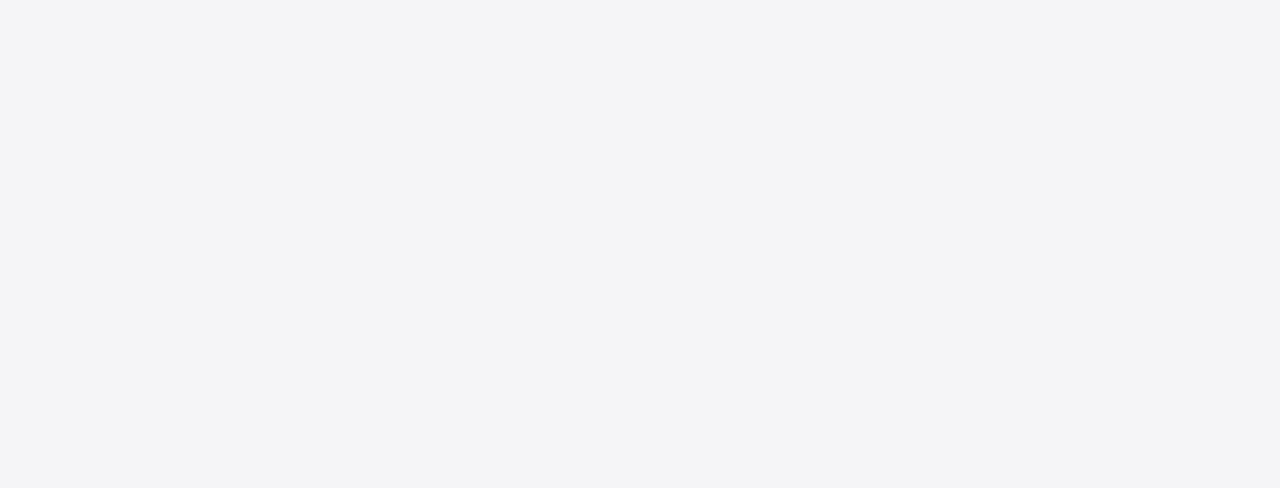
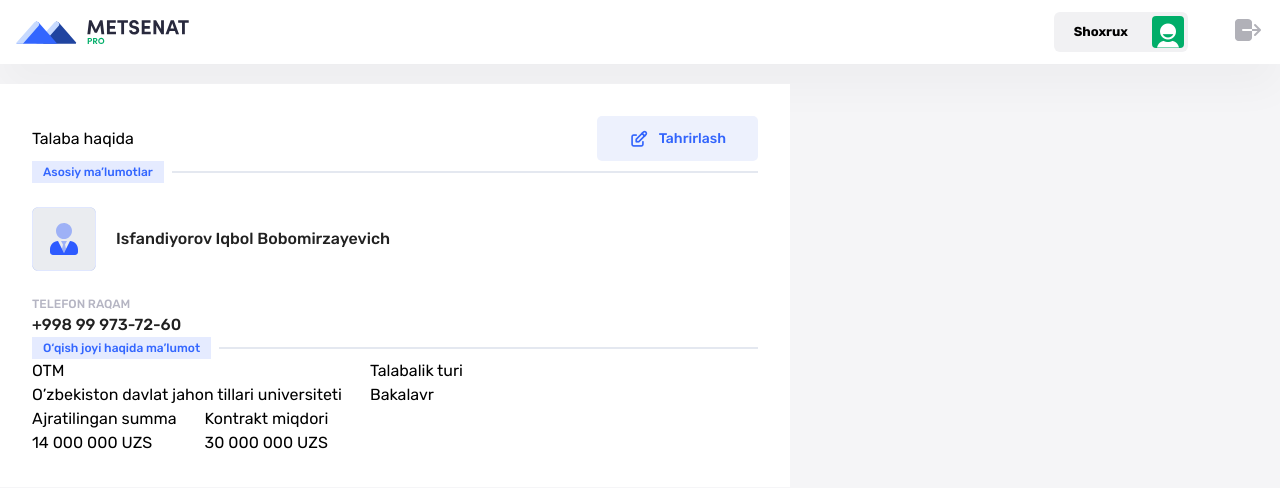
Before and after one commit to kamilovdev/Metsenat, a Vue app: page /student/1 in a window 1280 px wide. Before the commit this address had no page. Shown: the top 488 px of the page. Built offline with nearby package versions, Linux system fonts and the light colour scheme; what vue3-apexcharts would draw is missing.

Commit message:
fix: add student Page

```diff
--- a/src/components/Button/Cbutton.vue
+++ b/src/components/Button/Cbutton.vue
@@ -21,6 +21,8 @@ const buttonColor = computed(() => {
         return 'text-[15px] font-normal text-[#1D1D1F] bg-[#FFFFFF] px-1 py-[5] w-fit border border-[#DFE3E8] rounded-[4px] flex items-center gap-[8px]'
         case 'edit':
         return 'py-3 px-8 bg-[#EDF1FD] rounded-[5px] text-[14px] font-medium text-[#3365FC] w-fit flex items-center gap-[10px]'
+        case 'addStudent':
+        return 'py-[9px] px-8 bg-[#3366FF] rounded-[5px] font-medium text-white text-[14px] w-fit flex items-center gap-[10px]'
     }
 })
 </script>
--- a/src/components/Header/header.vue
+++ b/src/components/Header/header.vue
@@ -10,22 +10,22 @@
 <template>
     <div class="bg-white">
         <div class="containerMain py-[24px] flex justify-between">
-            <ul class="flex border-2 w-fit border-[#E0E7FF] rounded-md">
-                <li class="border-r border-gray-300 px-[54px] py-[10px] text-[12px] font-medium"
+            <ul class="flex border-2 w-fit border-[#E0E7FF] rounded-md ">
+                <li class="border-r border-gray-300 px-[54px] py-[10px] text-[12px] font-medium hover:bg-[#3366FF] hover:text-white"
                     :class="{'bg-[#3366FF] border-[#3366FF] rounded-l-md text-white': $route.path === '/'}">
                     <RouterLink to="/">
                         Dashboard
                     </RouterLink>
                 </li>
-                <li class="border-r border-gray-300 px-[54px] py-[10px] text-[12px] font-medium"
+                <li class="border-r border-gray-300 px-[54px] py-[10px] text-[12px] font-medium hover:text-white hover:bg-[#3366FF] "
                     :class="{'bg-[#3366FF] border-[#3366FF]  text-white': $route.path === '/sponsor'}">
                     <RouterLink to="/sponsor">
                         Homiylar
                     </RouterLink>
                 </li>
-                <li class="px-[54px] py-[10px] text-[12px] font-medium"
-                    :class="{'bg-[#3366FF] border-[#3366FF] rounded-r-md text-white': $route.path === '/talabalar'}">
-                    <RouterLink to="/talabalar">
+                <li class="px-[54px] py-[10px] text-[12px] font-medium hover:bg-[#3366FF] hover:text-white"
+                    :class="{'bg-[#3366FF] border-[#3366FF] rounded-r-md text-white': $route.path === '/student'}">
+                    <RouterLink to="/student">
                         Talabalar
                     </RouterLink>
                 </li>
--- /dev/null
+++ b/src/components/students/student-item.vue
@@ -0,0 +1,42 @@
+<script setup>
+import { defineProps } from 'vue';
+
+const props = defineProps({
+   data: Array,
+   index: Number
+})
+const formarPrice = (value) => {
+      let val = (value / 1).toFixed('UZS').replace(' ', ' ')
+      return val.toString().replace(/\B(?=(\d{3})+(?!\d))/g, ' ')
+  }
+</script>
+
+<template>
+     <div>
+    <RouterLink :to="`/student/${data.id}`">
+      <div class="flex justify-between  bg-white h-[68px] items-center px-[15px] rounded-lg mt-3">
+        <span>
+          <ul class="text-[15px] text-[#1D1D1F] flex gap-[33px]">
+            <li class="font-normal">{{ index + 1 }}</li>
+            <li class="font-medium">{{ data.full_name }}</li>
+          </ul>
+        </span>
+
+        <span>
+          <ul class="text-[15px] text-[#1D1D1F] flex gap-[133px]">
+            <li class="font-normal text-[14px] text-center">Bakalavr</li>
+            <li class="font-medium text-[14px]">
+             {{ data.institute.name }}
+            </li>
+            <li>{{formarPrice(data.given) }}</li>
+            <li class="font-medium text-[14px]">{{formarPrice(data.contract) }}</li>
+            <li class="font-normal text-[15px]">{{ data.get_status_display }}</li>
+            <li><img src="../../../public/sponsor/eye.svg" alt=""></li>
+          </ul>
+        </span>
+      </div>
+    </RouterLink>
+  </div>
+</template>
+
+<style scoped></style>
--- /dev/null
+++ b/src/components/students/studentSingle.vue
@@ -0,0 +1,91 @@
+<script setup>
+    import {
+        defineProps
+    } from 'vue';
+    import Cbutton from '../Button/Cbutton.vue';
+
+    const props = defineProps({
+        data: Array,
+        index: Number
+    })
+    const formarPrice = (value) => {
+        let val = (value / 1).toFixed('UZS').replace(' ', ' ')
+        return val.toString().replace(/\B(?=(\d{3})+(?!\d))/g, ' ')
+    }
+</script>
+
+<template>
+    <div class="w-[790px] mt-5">
+        <div class="bg-white p-8">
+            <div class="flex justify-between items-center">
+                <h1>Talaba haqida</h1>
+
+                <Cbutton variant="edit" title="Tahrirlash">
+                    <template #prefix>
+                        <i class="icon-edit text-[20px] text-[#3365FC]"></i>
+                    </template>
+                </Cbutton>
+            </div>
+
+            <div class="flex flex-col gap-6">
+                <span class="flex items-center space-x-2">
+                    <button class="text-[#3366FF] text-[12px] font-medium bg-[#E5EBFF] px-[11px] py-[2px]">
+                        Asosiy ma’lumotlar
+                    </button>
+                    <hr class="flex-1 border-t-2 border-[#E4E8F0]">
+                </span>
+
+                <div class="flex gap-5 items-center">
+                    <span>
+                        <img src="../../../public/sponsor/Avatar.svg" alt="">
+                    </span>
+                    <div class="w-fit">
+                        <p class="font-medium text-[#212121]">Isfandiyorov Iqbol Bobomirzayevich</p>
+                    </div>
+                </div>
+
+                <div>
+                    <p class="text-[12px] font-medium text-[#B5B5C3]">TELEFON RAQAM</p>
+                    <h1 class="text-[16px ] font-medium text-[#212121]">+998 99 973-72-60</h1>
+                </div>
+            </div>
+
+            <div>
+                <span class="flex items-center space-x-2">
+                    <button class="text-[#3366FF] text-[12px] font-medium bg-[#E5EBFF] px-[11px] py-[2px]">
+                        O‘qish joyi haqida ma’lumot
+                    </button>
+                    <hr class="flex-1 border-t-2 border-[#E4E8F0]">
+                </span>
+
+                <div class="">
+                    <div class="flex gap-7">
+                        <span>
+                            <p>OTM</p>
+                            <h1>O’zbekiston davlat jahon tillari universiteti</h1>
+                        </span>
+
+                        <span>
+                            <p>Talabalik turi</p>
+                            <h1>Bakalavr</h1>
+                        </span>
+                    </div>
+
+                    <div class="flex gap-7">
+                        <span>
+                            <p>Ajratilingan summa</p>
+                            <h1>14 000 000 UZS</h1>
+                        </span>
+
+                        <span>
+                            <p>Kontrakt miqdori</p>
+                            <h1>30 000 000 UZS</h1>
+                        </span>
+                    </div>
+                </div>
+            </div>
+        </div>
+    </div>
+</template>
+
+<style scoped></style>
--- a/src/pages/sponsor.vue
+++ b/src/pages/sponsor.vue
@@ -20,7 +20,9 @@
 
   const GetPartnersList = async () => {
     try {
-    const { data } = await client.get('sponsor-list/', {
+      const {
+        data
+      } = await client.get('sponsor-list/', {
         params: {
           page: page.value,
           page_size: page_size.value,
@@ -44,7 +46,15 @@ const GetPartnersList = async () => {
   const onChangePage = (e) => {
     page.value = e
     GetPartnersList()
+  }
+  const onChangePageMinus = (e) => {
+    page.value--
+    GetPartnersList()
+  }
 
+  const onChangePagePlus = (e) => {
+    page.value++
+    GetPartnersList()
   }
   onMounted(() => {
     GetPartnersList()
@@ -82,15 +92,8 @@ const onChangePage = (e) => {
       </tbody>
     </table>
     <div>
-      <Pagination
-        :totalPages="totalPages"
-        :partners="partners"
-        :page_size="page_size"
-        :page="page"
-          @onChangePageSize="onChangePageSize"
-          @onChangePage="onChangePage"
- >
-
+      <Pagination :totalPages="totalPages" :partners="partners" :page_size="page_size" :page="page"
+        @onChangePageSize="onChangePageSize" @onChangePage="onChangePage" @onChangePageMinus="onChangePageMinus" @onChangePagePlus="onChangePagePlus">
       </Pagination>
     </div>
 
--- a/src/pages/sponsorPatners.vue
+++ b/src/pages/sponsorPatners.vue
@@ -16,6 +16,7 @@ console.log(data);
 onMounted(() => {
   fetchSingleSponsor();
 });
+
 </script>
 
 <template>
--- /dev/null
+++ b/src/pages/student.vue
@@ -0,0 +1,82 @@
+<script setup>
+    import {
+        onMounted,
+        ref
+    } from 'vue'
+    import client from '../api/api';
+    import Cbutton from '../components/Button/Cbutton.vue';
+    import studentItem from '../components/students/student-item.vue';
+    let studentListResult = ref([])
+    let partners = ref({})
+    let page = ref(5)
+    let page_size = ref(10)
+    let search = ref('')
+    let totalPages = ref(0)
+
+
+
+    const GetStudentList = async () => {
+        try {
+            const {
+                data
+            } = await client.get('student-list/', {
+                params: {
+                    page: page.value,
+                    page_size: page_size.value,
+                    search: search.value
+                }
+            });
+            console.log(data);
+            studentListResult.value = data.results
+            totalPages.value = Math.ceil(data.count / 10)
+            partners.value = data
+        } catch (error) {
+            console.log(error)
+        }
+    }
+    onMounted(() => {
+        GetStudentList()
+  })
+</script>
+
+<template>
+    <div class="containerMain my-5 flex flex-col gap-7">
+        <div class="flex justify-end">
+            <Cbutton variant="addStudent" title="Talaba qo‘shish">
+                <template #prefix>
+                    <i class="icon-plus text-[20px] text-[#FFFFFF]"></i>
+                </template>
+            </Cbutton>
+        </div>
+
+        <div>
+            <table>
+                <thead>
+                    <div class="flex justify-between">
+                        <span>
+                            <ul class="flex gap-8 text-[#B1B1B8] text-[12px] font-medium">
+                                <li>#</li>
+                                <li>F.I.SH.</li>
+                            </ul>
+                        </span>
+
+                        <span>
+                            <ul class="flex gap-[133px] text-[#B1B1B8] text-[12px] font-medium">
+                                <li>TALABALIK TURI</li>
+                                <li>OTM</li>
+                                <li>AJRATILINGAN SUMMA</li>
+                                <li>KONTRAKT MIQDORI</li>
+                                <li>AMALLAR</li>
+                            </ul>
+                        </span>
+                    </div>
+                </thead>
+            </table>
+                <tbody>
+                    <studentItem v-for="(student, index) in studentListResult" :key="student.id" :data="student" :index="index"/>
+                </tbody>
+        </div>
+    </div>
+</template>
+
+<style scoped></style>
--- a/src/pages/talaba.vue
+++ /dev/null
@@ -1,10 +0,0 @@
-<script setup></script>
-
-<template>
-<div  class="containerMain">
-    <h1>Talabalar</h1>
-</div>
-
-</template>
-
-<style scoped></style>
--- a/src/router/index.js
+++ b/src/router/index.js
@@ -1,7 +1,8 @@
 import { createRouter, createWebHistory } from 'vue-router'
 import DashboardPage from '../pages/dashboardPage.vue'
 import sponsor from '../pages/sponsor.vue'
-import talaba from '../pages/talaba.vue'
+import student from '../pages/student.vue'
+import studentSingle from '../components/students/studentSingle.vue'
 import sponsorSingle from '../pages/sponsorPatners.vue'
 const router = createRouter({
   history: createWebHistory(import.meta.env.BASE_URL),
@@ -25,12 +26,17 @@ const router = createRouter({
           component: sponsorSingle
         },
         {
-          path: '/talabalar',
-          name: 'talabalar',
+          path: '/student',
+          name: 'student',
           meta: {layout: "Defoult"},
-          component: talaba
+          component: student
         },
-
+        {
+          path: '/student/:id',
+          name: 'student-single',
+          meta: {layout: "Empty"},
+          component: studentSingle
+        }
 
       ]
 })
```
Also changed, not shown: src/components/Partners/pagination.vue (+57 -17 lines). Lines whose indentation alone changed are shown as unchanged.
